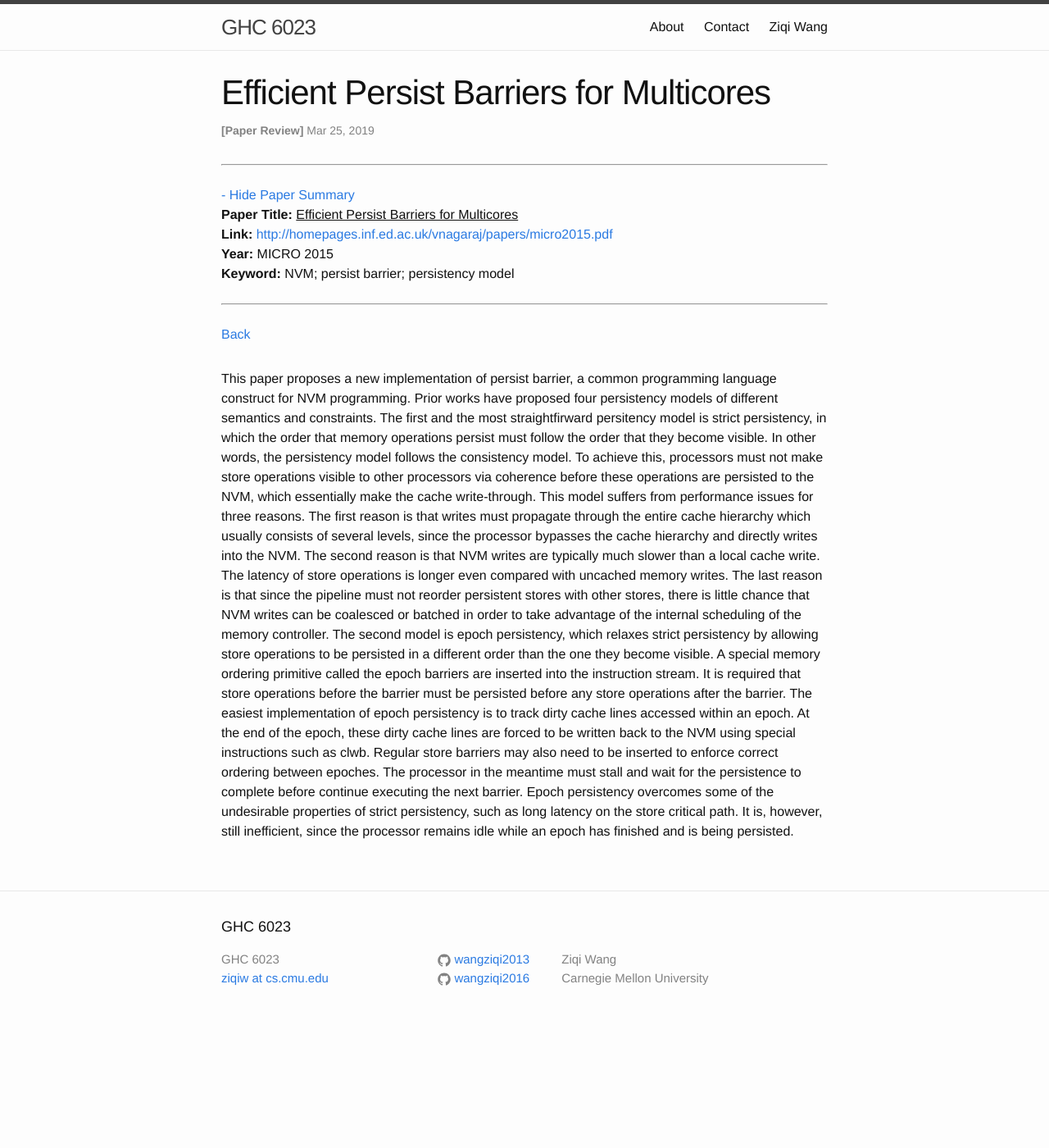
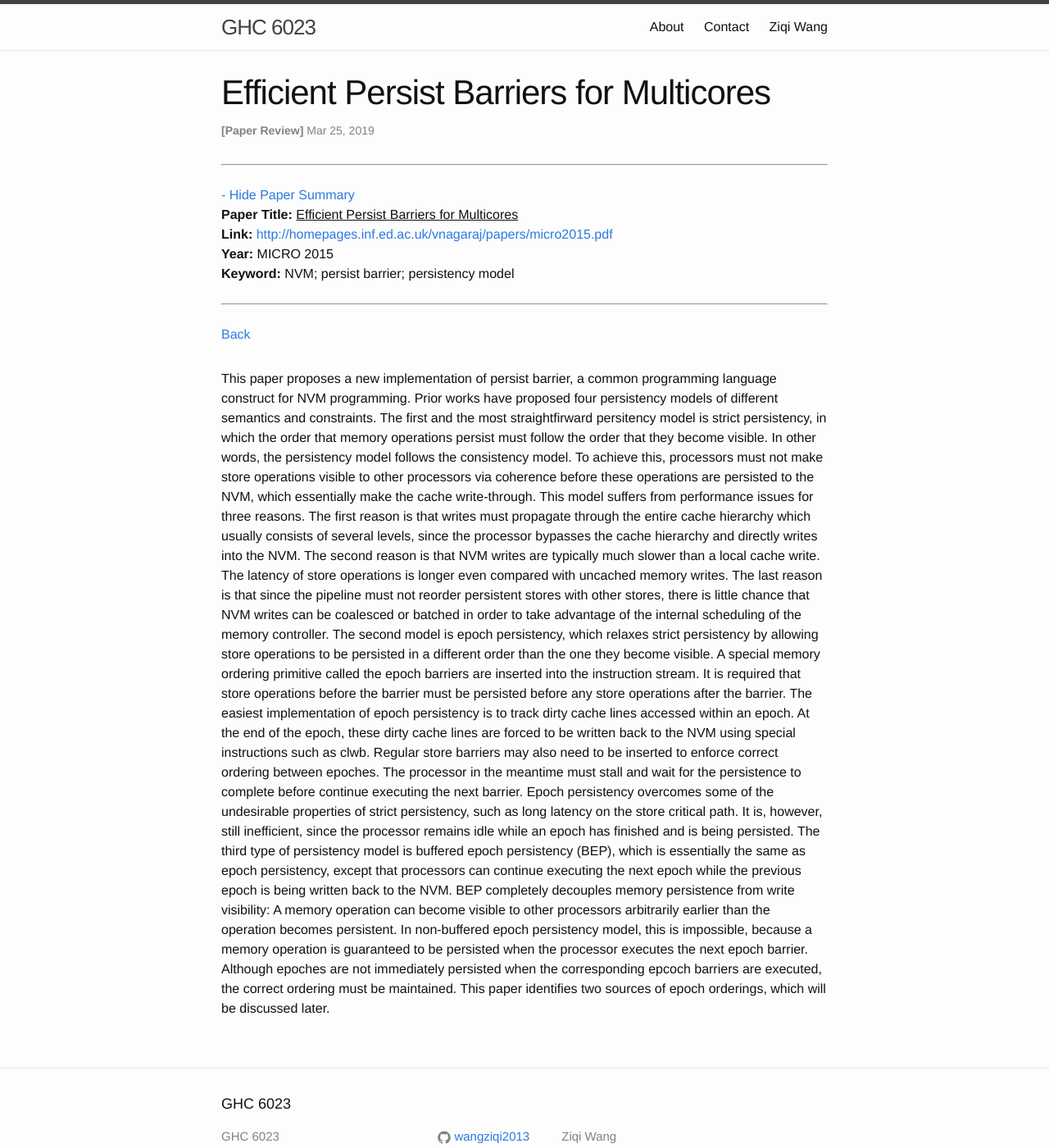
Before and after one commit to wangziqi2013/wangziqi2013.github.io, a Jekyll site: the page built from _posts/2019-03-24-efficient-persist-barriers-for-multicores.markdown, in a window 1280 px wide and 1400 px high. Shown: the whole window at 82% size. Built offline with Jekyll 4.4.1, drawn with Linux system fonts in a browser that asks for light colours.

Commit message:
Finish BEP

```diff
--- a/_posts/2019-03-24-efficient-persist-barriers-for-multicores.markdown
+++ b/_posts/2019-03-24-efficient-persist-barriers-for-multicores.markdown
@@ -32,4 +32,11 @@ of the epoch, these dirty cache lines are forced to be written back to the NVM u
 Regular store barriers may also need to be inserted to enforce correct ordering between epoches. The processor in the meantime
 must stall and wait for the persistence to complete before continue executing the next barrier. Epoch persistency overcomes
 some of the undesirable properties of strict persistency, such as long latency on the store critical path. It is, however,
-still inefficient, since the processor remains idle while an epoch has finished and is being persisted.
+still inefficient, since the processor remains idle while an epoch has finished and is being persisted. The third type
+of persistency model is buffered epoch persistency (BEP), which is essentially the same as epoch persistency, except that
+processors can continue executing the next epoch while the previous epoch is being written back to the NVM. BEP completely
+decouples memory persistence from write visibility: A memory operation can become visible to other processors arbitrarily
+earlier than the operation becomes persistent. In non-buffered epoch persistency model, this is impossible, because a memory
+operation is guaranteed to be persisted when the processor executes the next epoch barrier. Although epoches are not immediately
+persisted when the corresponding epcoch barriers are executed, the correct ordering must be maintained. This paper identifies two
+sources of epoch orderings, which will be discussed later.
```
